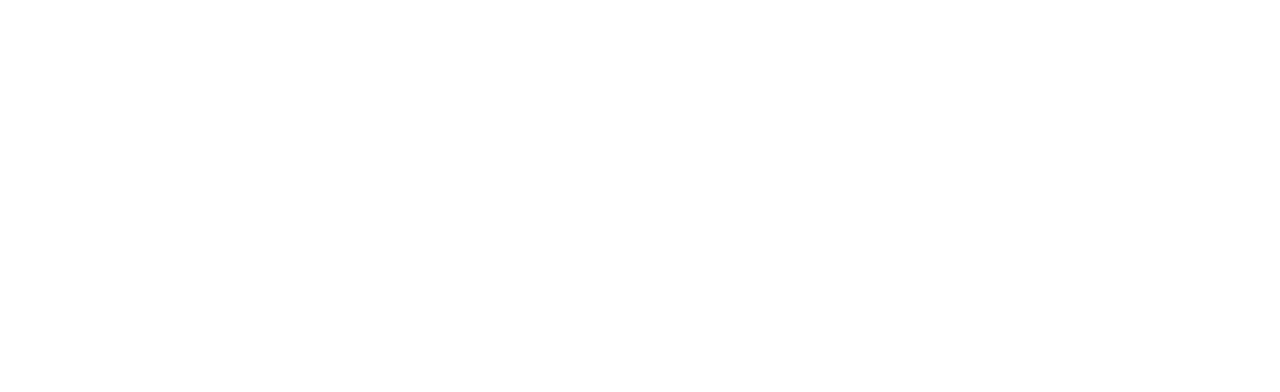
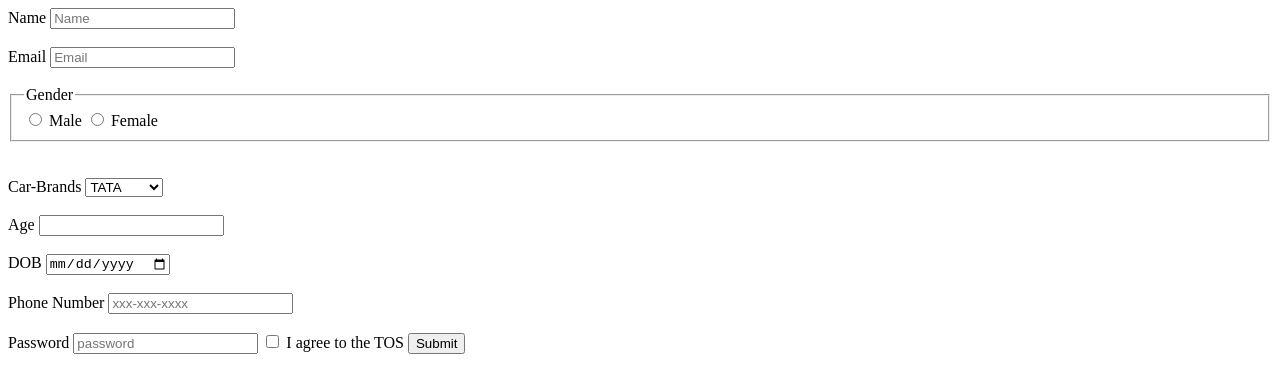
Before and after one commit to acciojob/signup-form-car-codewithsanju-roy, a website: page main.html in a window 1280 px wide. Drawn offline with Linux system fonts and the light colour scheme.

Commit message:
created a submission

```diff
--- a/main.html
+++ b/main.html
@@ -8,6 +8,41 @@
 
 <body>
 	<!-- the entire body must be written by student -->
+	<form method="post">
+		<label for="name">Name</label>
+		<input type="text" name="name" id="name" placeholder="Name" required><br><br>
+		<label for="email">Email</label>
+		<input type="email" name="email" id="email" placeholder="Email" required><br><br>
+		<fieldset>
+			<legend>Gender</legend>
+		<input type="radio" id="gender_m" name="gender"value="male" required>
+		<label for="gender_m">Male</label>
+		<input type="radio" id="gender_f" name="gender"value="female" required>
+		<label for="gender_f">Female</label>
+		</fieldset><br><br>
+			<label for="cars">Car-Brands</label>
+		<select id="cars" name="car-brands">
+			<option value="tata">TATA</option>
+			<option value="mahindra">Mahindra</option>
+			<option value="toyota">Toyota</option>
+			<option value="bmw">BMW</option>
+		</select><br><br>
+		<label for="age">Age</label>
+		<input type="number" id="age" name="age"required><br><br>
+		<label for="dob">DOB</label>
+		<input type="date" id="dob" name="dob" required><br><br>
+		<label for="tel">Phone Number</label>
+		<input type="tel" id="tel" name="tel" placeholder="xxx-xxx-xxxx" pattern="[0-9]-{3}-[0-9]-{3}-[0-9]{4}"><br><br>
+		<label for="password">Password</label>
+		<input type="password" id="password" name="password" placeholder="password" required>
+		<input type="checkbox" id="tos" name="tos" value="yse" required>
+		<label for="tos">I agree to the TOS</label>
+		<input type="submit" value="Submit">
+	</form>
+
+
+
+
     <script type="text/javascript" src="./script.js">
 </script>
 
```
